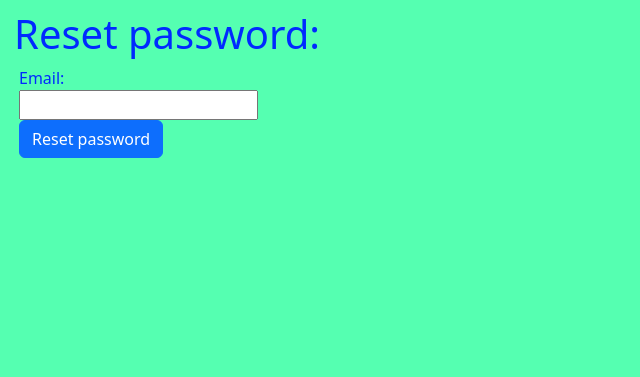
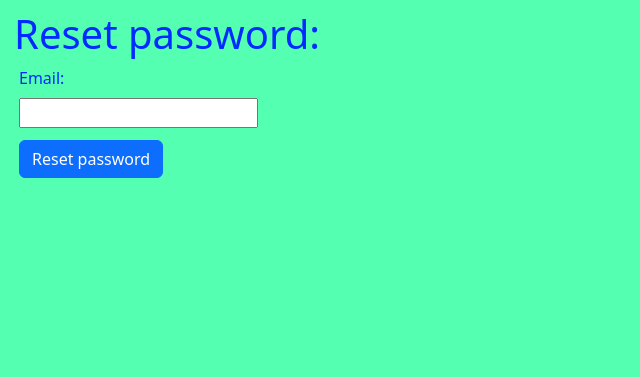
Before and after one commit to LaGGgggg/SkyLibrary, a Django app: page /en-us/accounts/password_reset/ in a window 1280 px wide. Shown: the part 84-461 px from the top of the page, without its empty margins (0-640 px from the left). Run offline with Django 4.2, Linux system fonts and the light colour scheme.

Commit message:
Fixed incorrect margins and paddings

```diff
--- a/SkyLibrary/templates/accounts_app/password_reset.html
+++ b/SkyLibrary/templates/accounts_app/password_reset.html
@@ -20,11 +20,11 @@
                 {{ form.non_field_errors }}<br>
             {% endif %}
             {% for field in form %}
-                {{ field.label_tag }}<br>
-                {{ field }}<br>
+                <section class="mt-1 mb-2">{{ field.label_tag }}</section>
+                <section class="mb-2">{{ field }}</section>
                 {{ field.errors }}
             {% endfor %}
-            <input type="submit" value="{% translate 'Reset password' %}" class="btn btn-primary">
+            <input type="submit" value="{% translate 'Reset password' %}" class="btn btn-primary mt-1">
         </form>
     {% endblock content %}
 {% endcache %}
--- a/SkyLibrary/templates/media_app/view_media.html
+++ b/SkyLibrary/templates/media_app/view_media.html
@@ -225,7 +225,7 @@
     </section>
     {% if is_moderate %}
         {% cache 31536000 view_media_page_moderator_content LANGUAGE_CODE %}
-            <section class="border border-danger mt-5 d-inline-block pt-1 pb-1 pr-2 pl-2">
+            <section class="border border-danger mt-5 d-inline-block pt-1 pb-1 ps-2 pe-2">
                 <h5 class="text-center">{% translate 'Moderate' %}:</h5>
                 <hr class="mt-2 mb-2 border-danger">
                 <form method="post">
```
